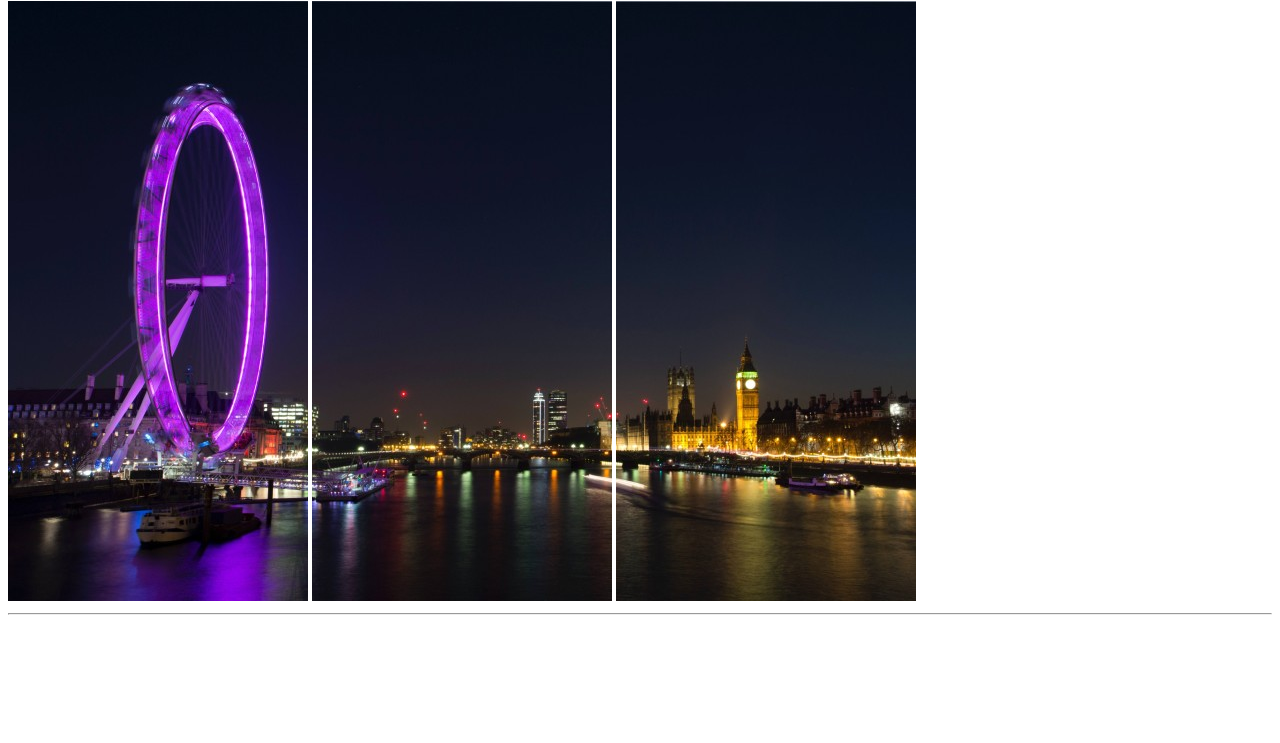
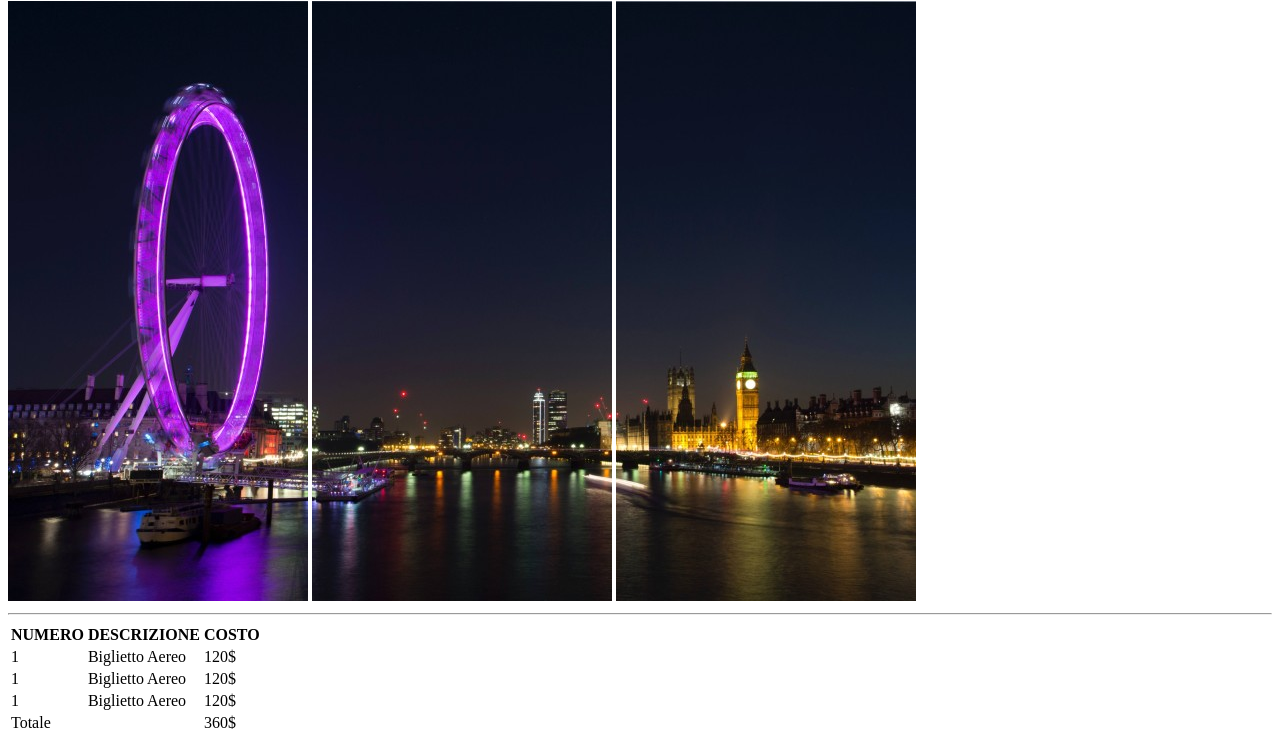
Before and after one commit to LorenzoEmanuele00/html-london-trip, a plain HTML site: page index.html in a window 1280 px wide. Shown: the part 79-822 px from the top of the page. Before the commit the page ends 800 px from the top, so only its background shows below. Drawn offline with Linux system fonts and the light colour scheme.

Commit message:
add: Table section

```diff
--- a/index.html
+++ b/index.html
@@ -1,17 +1,64 @@
 <!DOCTYPE html>
 <html lang="en">
+
 <head>
     <meta charset="UTF-8">
     <meta name="viewport" content="width=device-width, initial-scale=1.0">
     <title>Viaggio a Londra</title>
 </head>
+
 <body>
-    <header>
+
+    <header> <!-- header with photo and title -->
+
         <h1>Il mio Viaggio a Londra</h1>
         <img src="img/pexels-bill-emrich-230794-0.jpg" alt="Ruota Panoramica London Eye">
         <img src="img/pexels-bill-emrich-230794-1.jpg" alt="Tamigi">
         <img src="img/pexels-bill-emrich-230794-2.jpg" alt="Big Ben">
+
     </header>
+
     <hr>
+
+    <main>
+
+        <section> <!-- Table Section "costs" -->
+
+            <table>
+                <thead> <!-- Table Head -->
+                    <tr>
+                        <th>NUMERO</th>
+                        <th>DESCRIZIONE</th>
+                        <th>COSTO</th>
+                    </tr>
+                </thead>
+
+                <tbody> <!-- Table Body -->
+                    <tr>
+                        <td>1</td>
+                        <td>Biglietto Aereo</td>
+                        <td>120$</td>
+                    </tr>
+                    <tr>
+                        <td>1</td>
+                        <td>Biglietto Aereo</td>
+                        <td>120$</td>
+                    </tr>
+                    <tr>
+                        <td>1</td>
+                        <td>Biglietto Aereo</td>
+                        <td>120$</td>
+                    </tr>
+                    <tr>
+                        <td colspan="2">Totale</td>
+                        <td>360$</td>
+                    </tr>
+                </tbody>
+            </table>
+
+        </section>
+
+    </main>
+
 </body>
 </html>
```
